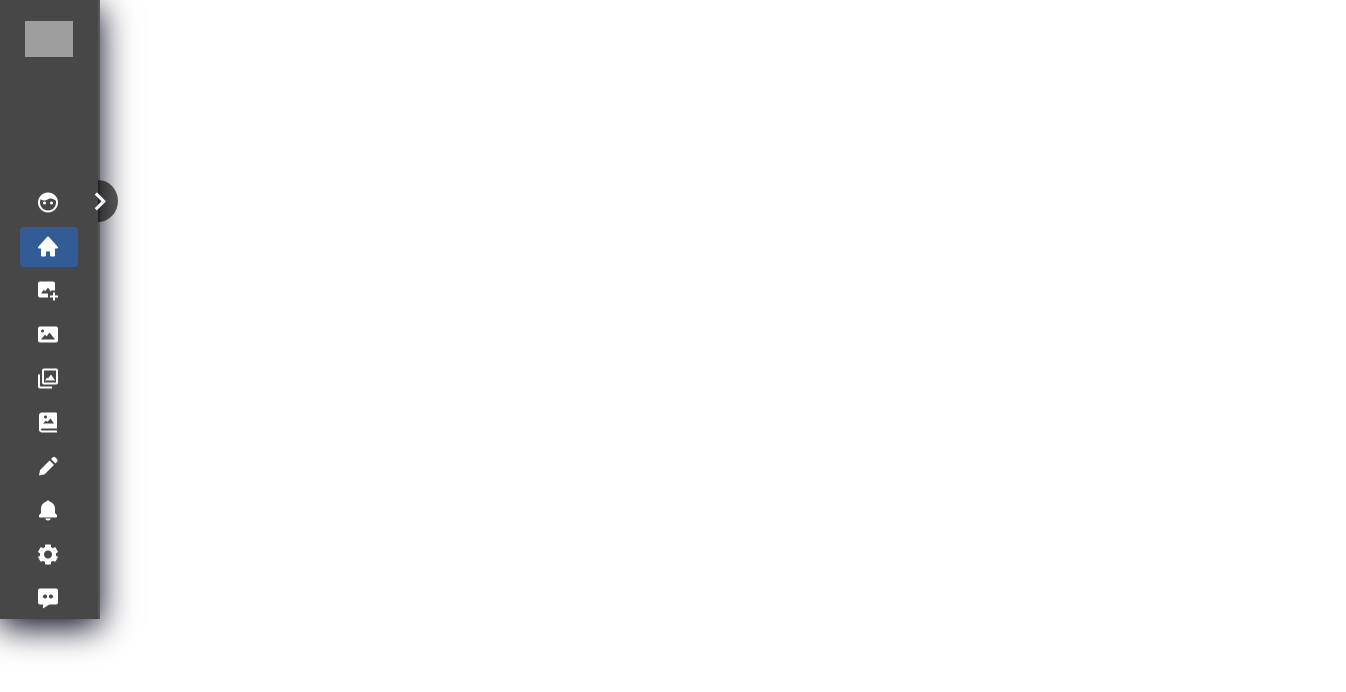
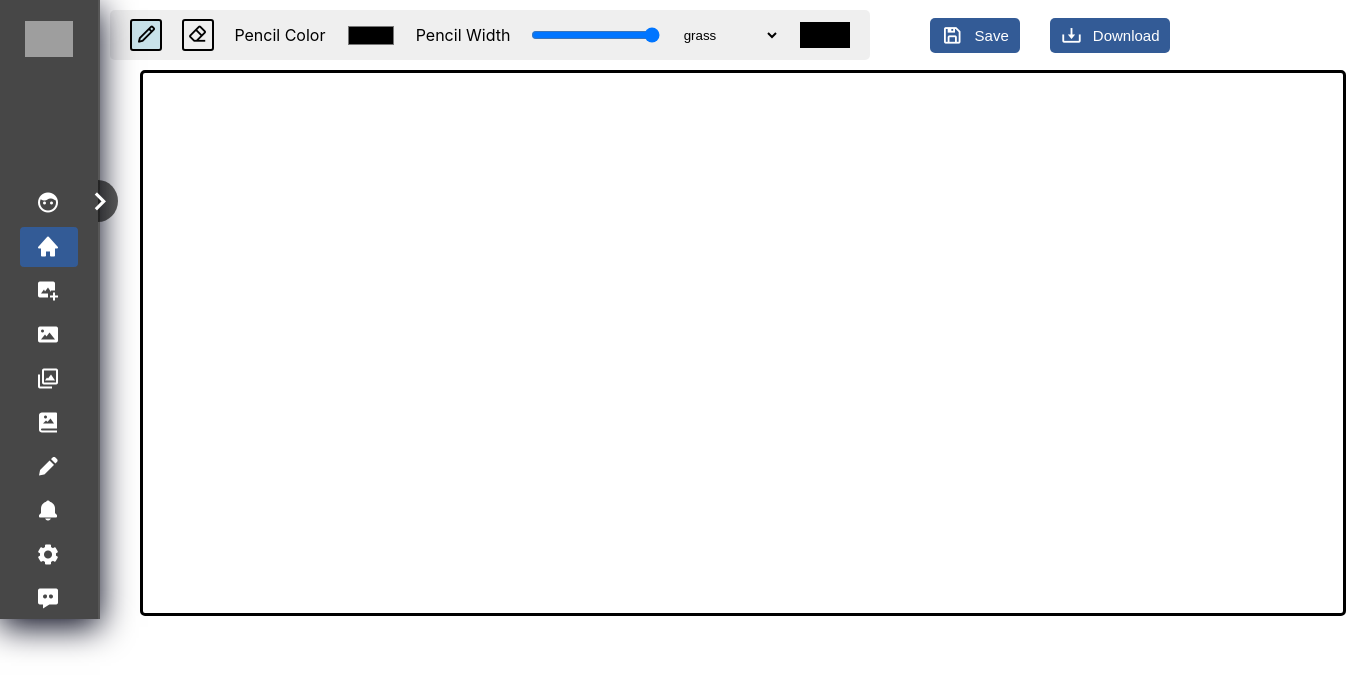
Before and after one commit to ShazaAllam2001/Designer-Catalyst, a React (Create React App) app: page / in a window 1280 px wide. Shown: the top 692 px of the page, 1346 px wide, since content can reach past the window. Built offline with nearby package versions, Linux system fonts and the light colour scheme; grey boxes are pictures that could not be loaded.

Commit message:
complete draw area

```diff
--- a/src/App.css
+++ b/src/App.css
@@ -1,6 +1,6 @@
-.App {
+/*.App {
   text-align: center;
-}
+}*/
 
 .App-logo {
   height: 40vmin;
@@ -42,7 +42,9 @@
   --brown-color: rgb(150, 111, 51);
   --very-light-blue-color: rgba(173, 216, 230, 0.2);
   --light-blue-color: rgba(51, 91, 150, 0.8);
+  --highlight-blue-color: rgba(173, 216, 230, 0.6);
   --blue-color: rgb(51, 91, 150);
+  --tool-color: #a3a3a32d;
 }
 
 .background {
--- a/src/compenents/DrawPlane/DrawPlane.css
+++ b/src/compenents/DrawPlane/DrawPlane.css
@@ -6,3 +6,9 @@
     width: 100%;
     z-index: 0;
 }
+
+.canvas-plane {
+    border: 3px solid black;
+    border-radius: 5px;
+    margin-left: 140px;
+}
--- a/src/compenents/DrawPlane/DrawPlane.js
+++ b/src/compenents/DrawPlane/DrawPlane.js
@@ -1,9 +1,69 @@
+import { useEffect, useRef, useState } from "react";
+
 import './DrawPlane.css';
+import { DrawToolBar } from "../DrawToolBar/DrawToolBar.js";
 
 export function DrawPlane() {
+  const canvasRef = useRef(null);
+  const ctxRef = useRef(null);
+  const [isDrawing, setIsDrawing] = useState(false);
+  const [lineColor, setLineColor] = useState("black");
+  const [lineWidth, setLineWidth] = useState(5);
+  const [brushColor, setBrushColor] = useState("black");
+
+  useEffect(() => {
+    const canvas = canvasRef.current;
+    const ctx = canvas.getContext("2d");
+    ctx.lineCap = "round";
+    ctx.lineJoin = "round";
+    ctx.strokeStyle = lineColor;
+    ctx.lineWidth = lineWidth;
+    ctx.fillStyle = brushColor;
+    ctxRef.current = ctx;
+  }, [lineColor, lineWidth, brushColor]);
+
+  function startDrawing(e) {
+    ctxRef.current.beginPath();
+    ctxRef.current.moveTo(
+      e.nativeEvent.offsetX,
+      e.nativeEvent.offsetY
+    );
+    setIsDrawing(true);
+  }
+
+  function endDrawing() {
+    ctxRef.current.closePath();
+    ctxRef.current.fill();
+    setIsDrawing(false);
+  }
+
+  function draw(e) {
+    if(!isDrawing) {
+      return;
+    }
+    ctxRef.current.lineTo(
+      e.nativeEvent.offsetX,
+      e.nativeEvent.offsetY
+    );
+    ctxRef.current.stroke();
+  }
+
   return (
     <div className="draw-plane">
-
+        <DrawToolBar
+          setLineColor={setLineColor}
+          setLineWidth={setLineWidth}
+          setBrushColor={setBrushColor}
+          brushColor={brushColor}
+        />
+        <canvas className="canvas-plane"
+          onMouseDown={startDrawing}
+          onMouseUp={endDrawing}
+          onMouseMove={draw}
+          ref={canvasRef}
+          width={`1200px`}
+          height={`540px`}
+        />
     </div>
   );
 }
--- /dev/null
+++ b/src/compenents/DrawToolBar/DrawToolBar.css
@@ -0,0 +1,72 @@
+.tool-bar {
+    display: flex;
+    justify-content: center;
+    align-items: center;
+}
+
+.draw-tool-bar {
+    width: 760px;
+    height: 50px;
+    display: flex;
+    justify-content: space-evenly;
+    align-items: center;
+    border-radius: 5px;
+    background-color: var(--tool-color);
+    margin: 10px 0;
+}
+
+.class-select {
+    width: 100px;
+    height: 26px;
+}
+
+.class-color {
+    width: 50px;
+    height: 26px;
+    background-color: black;
+}
+
+.btn-tool {
+    background-color: none;
+    width: 32px;
+    height: 32px;
+    border: 2px solid black;
+    border-radius: 3px;
+}
+
+.active {
+    background-color: var(--highlight-blue-color);
+}
+
+.button-bar {
+    display: flex;
+    justify-content: space-between;
+    align-items: center;
+    margin-left: 60px;
+    width: 240px;
+    height: 50px;
+}
+
+.btn {
+    display: flex;
+    justify-content: space-evenly;
+    align-items: center;
+    width: 110px;
+    height: 35px;
+    font-size: 15px;
+    color: white;
+    background-color: var(--blue-color);
+    border-radius: 5px;
+}
+
+.btn:hover, .btn:active {
+    background-color: var(--light-blue-color);
+}
+
+.save {
+    width: 90px;
+}
+
+.download {
+    width: 120px;
+}
--- /dev/null
+++ b/src/compenents/DrawToolBar/DrawToolBar.js
@@ -0,0 +1,83 @@
+import { useEffect } from "react";
+
+import './DrawToolBar.css';
+
+export function DrawToolBar({ setLineColor, setLineWidth, setBrushColor, brushColor}) {
+    const classes_colors = new Map([
+        ["grass", "#00FF00"],
+        ["person", "#FFCCCB"],
+        ["sky", "#ADD8E6"],
+        ["floor", "#808080"]
+    ]);
+    const seg_classes = Array.from(classes_colors.keys());
+    const classes_options = seg_classes.map((class_option) =>
+        <option key={class_option}>{ class_option }</option>
+    );
+
+    useEffect(() => {
+        const toolBtns = Array.from(document.querySelectorAll('.btn-tool'));
+        toolBtns.forEach(toolBtn => {
+            toolBtn.addEventListener('click', () => {
+                toolBtns.forEach(toolBtn => {
+                    toolBtn.classList.remove('active');
+                });
+                toolBtn.classList.add('active');
+            });
+        });
+
+    }, [brushColor]);
+
+    return (
+        <div className="tool-bar">
+            <link href="https://unpkg.com/boxicons@2.1.2/css/boxicons.min.css" rel="stylesheet"/>
+            <div className="draw-tool-bar">
+                <button className="btn-tool active">
+                    <i className="bx bx-pencil" style={{ fontSize: '22px' }}></i>
+                </button>
+                <button className="btn-tool">
+                    <i className="bx bx-eraser" style={{ fontSize: '22px' }}></i>
+                </button>
+
+                <label> Pencil Color </label>
+                <input
+                    type="color"
+                    onChange={(e) => {
+                        setLineColor(e.target.value);
+                    }}
+                />
+                <label> Pencil Width </label>
+                <input
+                    type="range"
+                    min="3"
+                    max="20"
+                    onChange={(e) => {
+                        setLineWidth(e.target.value);
+                    }}
+                />
+
+                <select className="class-select" name="seg-class" id="seg-class"
+                    onChange={(e) => {
+                        const class_option = e.target.value;
+                        const class_color = classes_colors.get(class_option);
+                        setBrushColor(class_color);
+                    }}
+                >
+                    { classes_options }
+                </select>
+                <div className="class-color" style = {{ backgroundColor: brushColor }}></div>
+            </div>
+
+            <div className="button-bar">
+                <button className="btn save">
+                    <i className="bx bx-save" style={{ fontSize: '22px' }}></i>
+                    Save
+                </button>
+                <button className="btn download">
+                    <i className="bx bx-download" style={{ fontSize: '22px' }}></i>
+                    Download
+                </button>
+            </div>
+        </div>
+    );
+
+}
--- a/src/compenents/SideBar/SideBar.js
+++ b/src/compenents/SideBar/SideBar.js
@@ -1,4 +1,4 @@
-import {useEffect} from 'react';
+import { useEffect } from 'react';
 
 import './SideBar.css';
 import { DrawPlane } from '../DrawPlane/DrawPlane.js';
```
